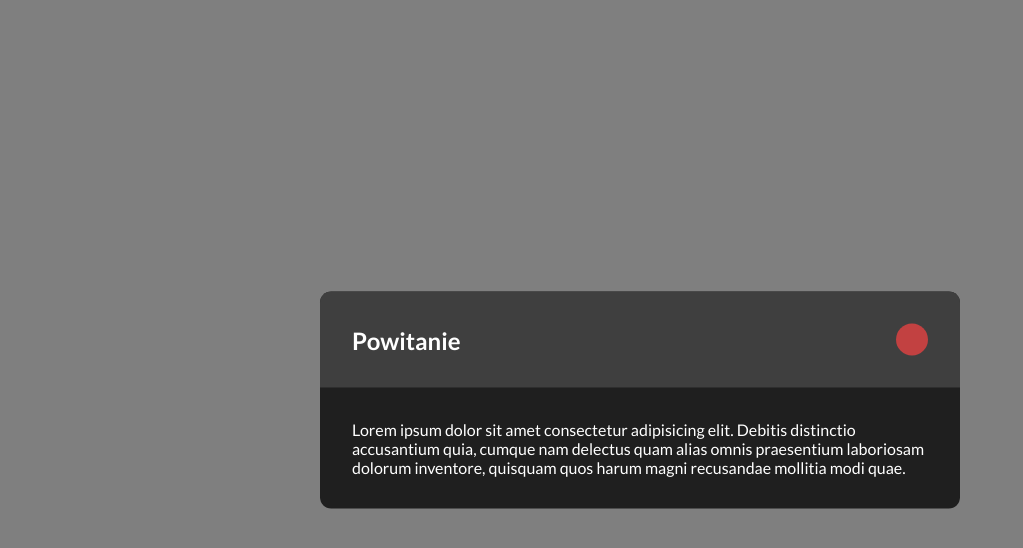
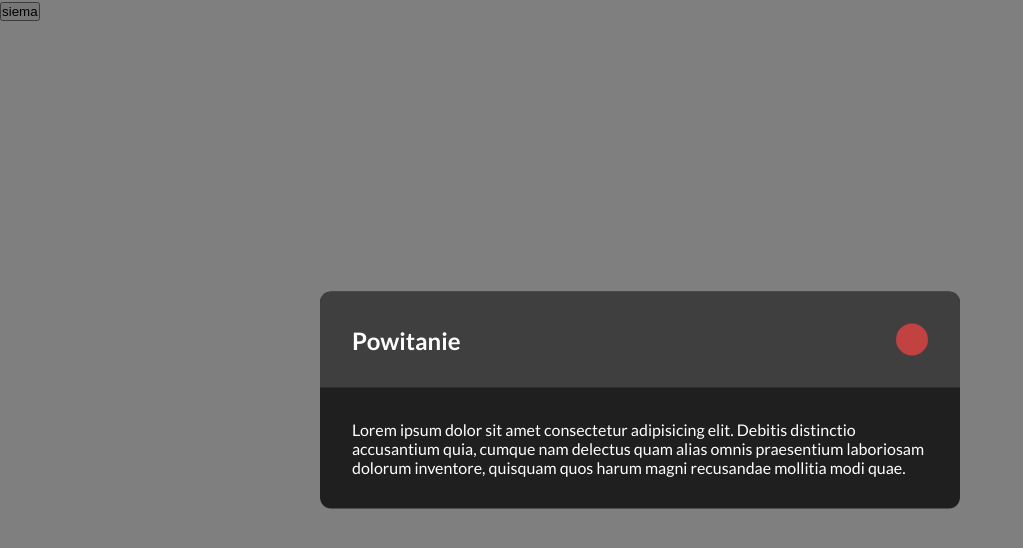
Before and after one commit to goodideagiver/purple-dev-react, a React (Create React App) app: page / in a window 1280 px wide. Shown: the top 548 px of the page, without its empty margins (0-1023 px from the left). Built offline with nearby package versions, Linux system fonts and the light colour scheme.

Commit message:
working modal

```diff
--- a/src/App.js
+++ b/src/App.js
@@ -1,15 +1,29 @@
+import { useState } from 'react';
+
 import Modal from './components/modal/Modal';
 
 function App() {
+	const [modalOpen, setModalOpen] = useState(true);
+
+	const toggleModal = () => {
+		setModalOpen(prev => (prev ? false : true));
+	};
+
 	return (
-		<Modal title='Powitanie'>
-			<p>
-				Lorem ipsum dolor sit amet consectetur adipisicing elit. Debitis
-				distinctio accusantium quia, cumque nam delectus quam alias
-				omnis praesentium laboriosam dolorum inventore, quisquam quos
-				harum magni recusandae mollitia modi quae.
-			</p>
-		</Modal>
+		<>
+			{modalOpen && (
+				<Modal modalCloseHandler={toggleModal} title='Powitanie'>
+					<p>
+						Lorem ipsum dolor sit amet consectetur adipisicing elit.
+						Debitis distinctio accusantium quia, cumque nam delectus
+						quam alias omnis praesentium laboriosam dolorum
+						inventore, quisquam quos harum magni recusandae mollitia
+						modi quae.
+					</p>
+				</Modal>
+			)}
+			<button onClick={toggleModal}>siema</button>
+		</>
 	);
 }
 
--- a/src/components/modal/Modal.js
+++ b/src/components/modal/Modal.js
@@ -8,8 +8,13 @@ import ReactDOM from 'react-dom';
 const Modal = props => {
 	return ReactDOM.createPortal(
 		<div className={styles.modal}>
-			<ModalContent title={props.title}>{props.children}</ModalContent>
-			<Backdrop />
+			<ModalContent
+				modalCloseHandler={props.modalCloseHandler}
+				title={props.title}
+			>
+				{props.children}
+			</ModalContent>
+			<Backdrop modalCloseHandler={props.modalCloseHandler} />
 		</div>,
 		document.getElementById('overlay-root')
 	);
--- a/src/components/modalBackdrop/Backrop.js
+++ b/src/components/modalBackdrop/Backrop.js
@@ -1,7 +1,13 @@
 import styles from './backdrop.module.css';
 
 const Backdrop = props => {
-	return <div className={styles.backdrop} />;
+	const backdropClickHandler = e => {
+		if (e.target.className === styles.backdrop) {
+			props.modalCloseHandler();
+		}
+	};
+
+	return <div onClick={backdropClickHandler} className={styles.backdrop} />;
 };
 
 export default Backdrop;
--- a/src/components/modalBackdrop/backdrop.module.css
+++ b/src/components/modalBackdrop/backdrop.module.css
@@ -2,4 +2,14 @@
 	background-color: rgba(0, 0, 0, 0.5);
 	width: 100%;
 	height: 100%;
+	animation: backwards fadeIn 0.8s ease-in-out;
 }
+
+@keyframes fade-in {
+	from {
+		opacity: 0;
+	}
+	to {
+		opacity: 1;
+	}
+}
--- a/src/components/modalContent/ModalContent.js
+++ b/src/components/modalContent/ModalContent.js
@@ -5,7 +5,10 @@ const ModalContent = props => {
 		<div className={styles.content}>
 			<header className={styles.header}>
 				<h2>{props.title}</h2>
-        <button className={styles.close}></button>
+				<button
+					onClick={props.modalCloseHandler}
+					className={styles.close}
+				></button>
 			</header>
 			<main className={styles.children}>{props.children}</main>
 		</div>
--- a/src/components/modalContent/modalContent.module.css
+++ b/src/components/modalContent/modalContent.module.css
@@ -11,6 +11,11 @@
 	display: flex;
 	flex-direction: column;
 	overflow: hidden;
+	transition: 0.3s;
+}
+
+.content:hover {
+	box-shadow: var(--shadow-elevation-high);
 }
 
 .header {
--- a/src/variables.css
+++ b/src/variables.css
@@ -40,7 +40,7 @@
 		1.1px 1px 1.5px -1.5px hsl(var(--shadow-color) / 0.24),
 		2.3px 2.1px 3.2px -2.3px hsl(var(--shadow-color) / 0.22),
 		4.5px 4.2px 6.4px -3.1px hsl(var(--shadow-color) / 0.2);
-	--shadow-elevation-high: 0.2px 0.2px 0.3px hsl(var(--shadow-color) / 0.26),
+	--shadow-elevation-high: 0.2px 0.2px 0.3px hsl(var(--shadow-color) / 0.8),
 		0.8px 0.8px 1.2px -0.3px hsl(var(--shadow-color) / 0.25),
 		1.4px 1.4px 2px -0.7px hsl(var(--shadow-color) / 0.24),
 		2.2px 2.1px 3.1px -1px hsl(var(--shadow-color) / 0.23),
```
